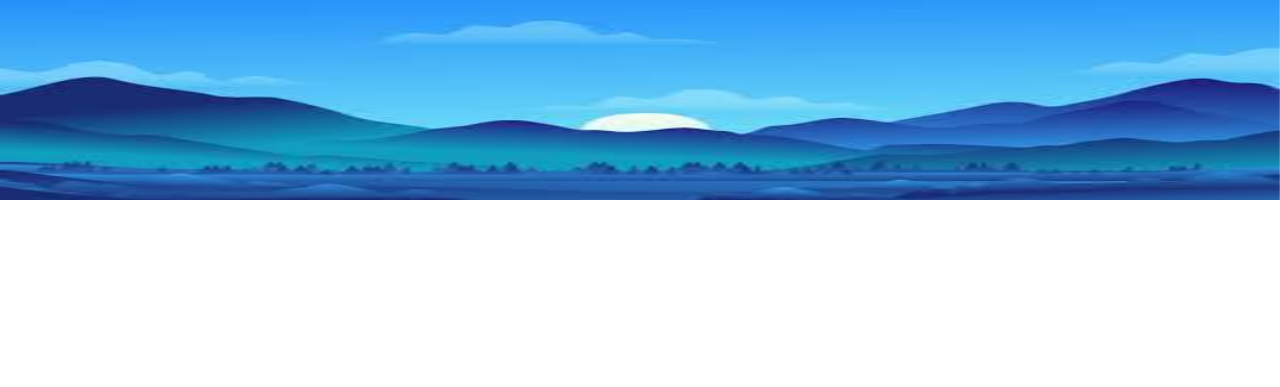
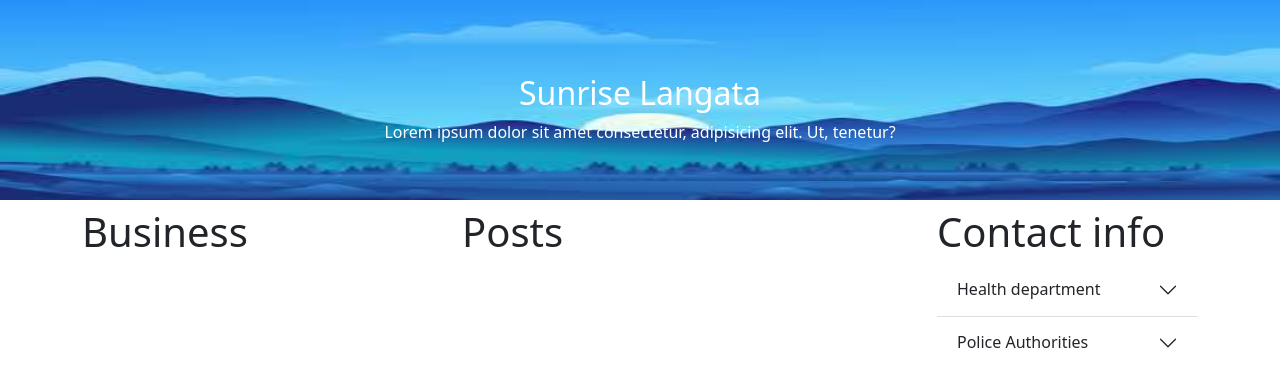
Before and after one commit to sling254/the-hood, a Django app: page / in a window 1280 px wide. Shown: the part 67-454 px from the top of the page. Run offline with Django 4.2, Linux system fonts and the light colour scheme; some libraries are stand-ins or nearby versions.

Commit message:
add the contact info for neighborhood

```diff
--- a/templates/base.html
+++ b/templates/base.html
@@ -60,17 +60,25 @@
             </ul>
           </div>
         </div>
-      </nav>
+    </nav>
       <!-- End of Navbar -->
       <!-- Hero section  -->
     <div id="Herosection" class="carousel slide mb-2" data-bs-ride="carousel">
         <div class="carousel-inner">
           <div class="carousel-item active">
             <img src="{% static 'img/back1.jpg' %}" class="d-block w-100" height="200px" alt="...">
+            <div class="carousel-caption d-none d-md-block">
+                <h2>Sunrise Langata</h2>
+                <p>Lorem ipsum dolor sit amet consectetur, adipisicing elit. Ut, tenetur?</p>
+            </div>
           </div>
         </div>
-      </div>
+    </div>
       <!-- End of Hero section -->
+
+        <!-- Start of Main section -->
+        {% block content %}
+        {% endblock %}
 
 
 
--- a/templates/index.html
+++ b/templates/index.html
@@ -1 +1,58 @@
 {% extends 'base.html' %}
+{% block content %}
+<div class="container">
+    <div class="row">
+        <div class="col-md-4">
+            <h1>Business</h1>
+        </div>
+        <div class="col-md-5">
+            <h1>Posts</h1>
+        </div>
+        <div class="col-md-3">
+            <h1>Contact info</h1>
+            <div class="accordion accordion-flush" id="accordionFlushExample">
+                <div class="accordion-item">
+                  <h2 class="accordion-header" id="flush-headingOne">
+                    <button class="accordion-button collapsed" type="button" data-bs-toggle="collapse" data-bs-target="#flush-collapseOne" aria-expanded="false" aria-controls="flush-collapseOne">
+                        Health department
+                    </button>
+                  </h2>
+                  <div id="flush-collapseOne" class="accordion-collapse collapse" aria-labelledby="flush-headingOne" data-bs-parent="#accordionFlushExample">
+                    <div class="accordion-body">
+                        <p>
+                            <strong>Address:</strong>
+                            <br>
+                            <br>
+                            <strong>Phone:</strong>
+                            <br>
+                            <br>
+                            <strong>Email:</strong>
+                        </p>
+                    </div>
+                  </div>
+                </div>
+                <div class="accordion-item">
+                  <h2 class="accordion-header" id="flush-headingTwo">
+                    <button class="accordion-button collapsed" type="button" data-bs-toggle="collapse" data-bs-target="#flush-collapseTwo" aria-expanded="false" aria-controls="flush-collapseTwo">
+                        Police Authorities
+                    </button>
+                  </h2>
+                  <div id="flush-collapseTwo" class="accordion-collapse collapse" aria-labelledby="flush-headingTwo" data-bs-parent="#accordionFlushExample">
+                    <div class="accordion-body">
+                        <p>
+                            <strong>Address:</strong>
+                            <br>
+                            <br>
+                            <strong>Phone:</strong>
+                            <br>
+                            <br>
+                            <strong>Email:</strong>
+                        </p>
+                    </div>
+                  </div>
+                </div>
+              </div>
+        </div>
+    </div>
+</div>
+{% endblock %}
```
